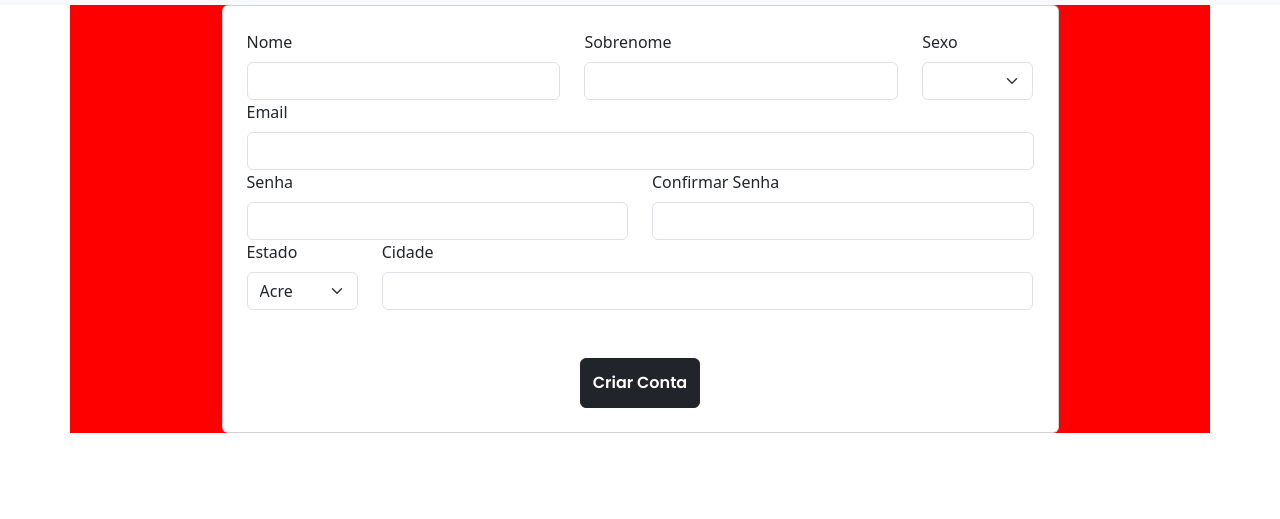
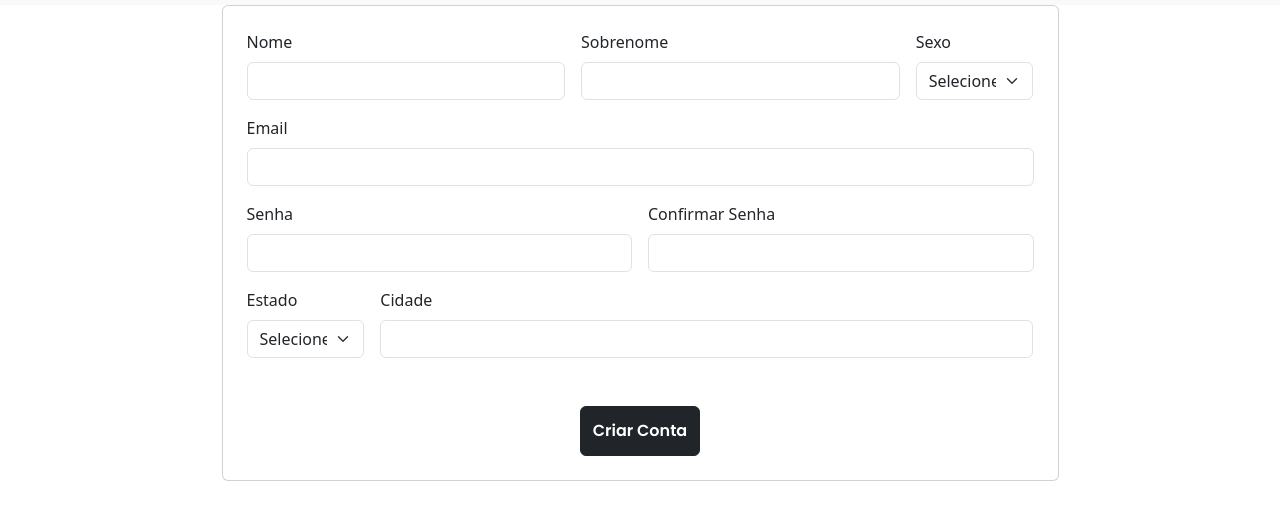
Before and after one commit to calixtollucas/ProMotors, a plain HTML site: page cadastro.html in a window 1280 px wide. Shown: the part 53-572 px from the top of the page. Drawn offline with nearby package versions, Linux system fonts and the light colour scheme; files that its build step writes are made by us from their sources.

Commit message:
continuação do cadastro

```diff
--- a/cadastro.html
+++ b/cadastro.html
@@ -40,25 +40,25 @@
       </nav>
 
       <!--Formulário de cadastro-->
-      <div class="container d-block mx-auto" style="background-color: red;">
+      <div class="container d-block mx-auto">
 
             <div class="card p-4 w-75 mx-auto">
-                <form id="cadForm" class="row">
+                <form action="#" id="formCad" class="row g-3">
                     <!--Nome-->
                     <div class="col-5">
                         <label for="cadNome" class="form-label">Nome</label>
-                        <input type="text" class="form-control" id="cadNome">
+                        <input required aria-describedby="cadNome" type="text" class="form-control" id="cadNome">
                     </div>
                     <!--Sobrenome-->
                     <div class="col-5">
                         <label for="" class="form-label">Sobrenome</label>
-                        <input type="text" class="form-control" id="cadSobrenome">
+                        <input required aria-describedby="cadSobrenome" type="text" class="form-control" id="cadSobrenome">
                     </div>
                     <!--sexo-->
                     <div class="col-2">
-                        <label for="" class="form-label">Sexo</label>
-                        <select class="form-select" id="cadSexo">
-                            <option value="#" active></option>
+                        <label for="cadSexo" class="form-label">Sexo</label>
+                        <select required class="form-select" id="cadSexo">
+                            <option selected disabled value="">Selecione</option>
                             <option value="M">Masculino</option>
                             <option value="F">Feminino</option>
                             <option value="O">Outro</option>
@@ -66,23 +66,24 @@
                     </div>
                     <!--Email-->
                     <div class="col-12">
-                        <label for="" id="cadEmail" class="form-label">Email</label>
-                        <input type="text" class="form-control">
+                        <label for="cadEmail" class="form-label">Email</label>
+                        <input required aria-describedby="cadEmail" type="text" id="cadEmail" class="form-control">
                     </div>
                     <!--Senha-->
                     <div class="col-6">
-                        <label for="" id="cadSenha" class="form-label">Senha</label>
-                        <input type="text" class="form-control">
+                        <label for="cadSenha" class="form-label">Senha</label>
+                        <input required aria-describedby="cadSenha" type="text" id="cadSenha" class="form-control">
                     </div>
                     <!--Confirmar Senha-->
                     <div class="col-6">
-                        <label for="" id="cadConSenha" class="form-label">Confirmar Senha</label>
-                        <input type="text" class="form-control">
+                        <label for="cadConSenha" class="form-label">Confirmar Senha</label>
+                        <input required aria-describedby="cadCidade" type="text" id="cadConSenha" class="form-control">
                     </div>
                     <!--Estado-->
                     <div class="col-2">
                         <label for="cadEstado" class="form-label">Estado</label>
-                        <select name="cadEstado" id="cadEstado" class="form-select">
+                        <select required name="cadEstado" id="cadEstado" class="form-select">
+                            <option selected disabled value="">Selecione o estado</option>
                             <option value="Acre">Acre</option>
                             <option value="Alagoas">Alagoas</option>
                             <option value="Amapá">Amapá</option>
@@ -114,16 +115,16 @@
                     </div>
                     <!--Cidade-->
                     <div class="col-10">
-                        <label for="" class="form-label">Cidade</label>
-                        <input type="text" class="form-control" id="cadCidade">
+                        <label for="cadCidade" class="form-label">Cidade</label>
+                        <input required aria-describedby="cadCidade" type="text" class="form-control" id="cadCidade">
                     </div>
                     <div class="col-auto d-block mx-auto mt-5">
-                        <button type="submit" id="btnCad" class="btn btn-dark" style="height: 50px; font-family: poppins;">Criar Conta</button>
+                        <button id="btnCad" class="btn btn-dark" type="submit" style="height: 50px; font-family: poppins;">Criar Conta</button>
                     </div>
                 </form>
             </div>
-
       </div>
 
+      <script src="javascript/script.js"></script>
 </body>
 </html>
--- a/javascript/script.js
+++ b/javascript/script.js
@@ -45,8 +45,28 @@ const clientes = [];
 
 //--CADASTRO--
 //variáveis
-const formCad = document.querySelector('form#cadForm');
+const cadForm = document.querySelector('form#formCad');
+const cadNome = document.querySelector('input#cadNome');
+const cadSobrenome = document.querySelector('input#cadSobrenome');
+const cadSexo = document.querySelector('input#cadSexo');
+const cadEmail = document.querySelector('input#cadEmail');
+const cadSenha = document.querySelector('input#cadSenha');
+const cadConSenha = document.querySelector('input#cadConSenha');
+const cadEstado = document.querySelector('input#cadEstado');
+const cadCidade = document.querySelector('input#cadCidade');
 
+cadForm.addEventListener('submit', (e)=>{
+    e.preventDefault()
+
+    alert(cadNome.value)
+
+    if(cadNome.value){
+        clientes.push(new Cliente(cadNome.value, cadSobrenome.value, cadSexo.value, cadEstado.value, cadCidade.value, cadEmail.value, cadSenha.value));
+    }
+
+
+    console.log(clientes[0])
+})
 
 //--LOGIN--
 //variavéis
```
Also changed, not shown: login.html (+1 -1 lines).
